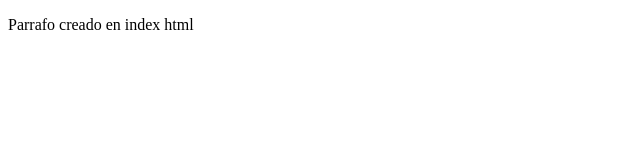
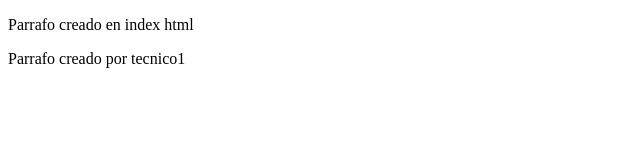
Before and after one commit to glokkoma/lunes, a plain HTML site: page index.html in a window 1280 px wide. Shown: the whole page, without its empty margins (0-640 px from the left). Drawn offline with Linux system fonts and the light colour scheme.

Commit message:
Creacion del parrafo en index.html por tecnico1

```diff
--- a/index.html
+++ b/index.html
@@ -7,5 +7,6 @@
     </head>
     <body>
         <p>Parrafo creado en index html</p>
+        <p>Parrafo creado por tecnico1</p>
     </body>
 </html>
```
Lines whose indentation alone changed are shown as unchanged.
